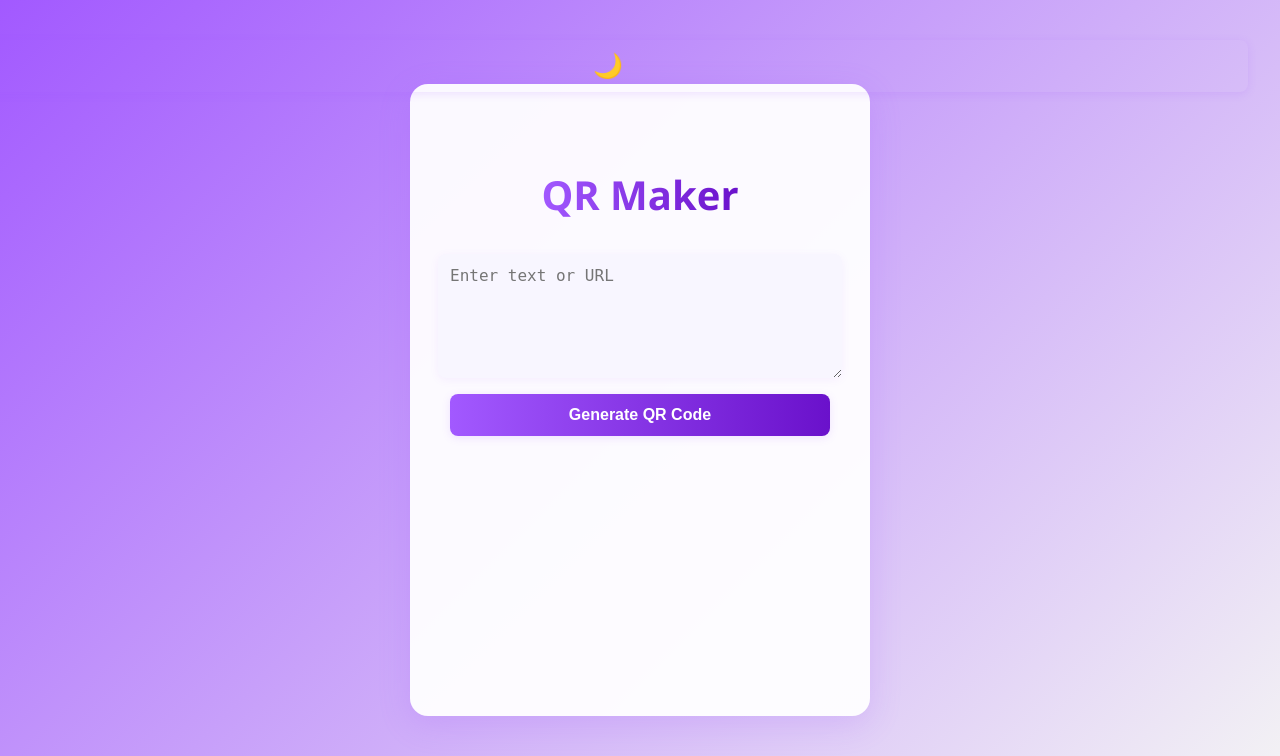
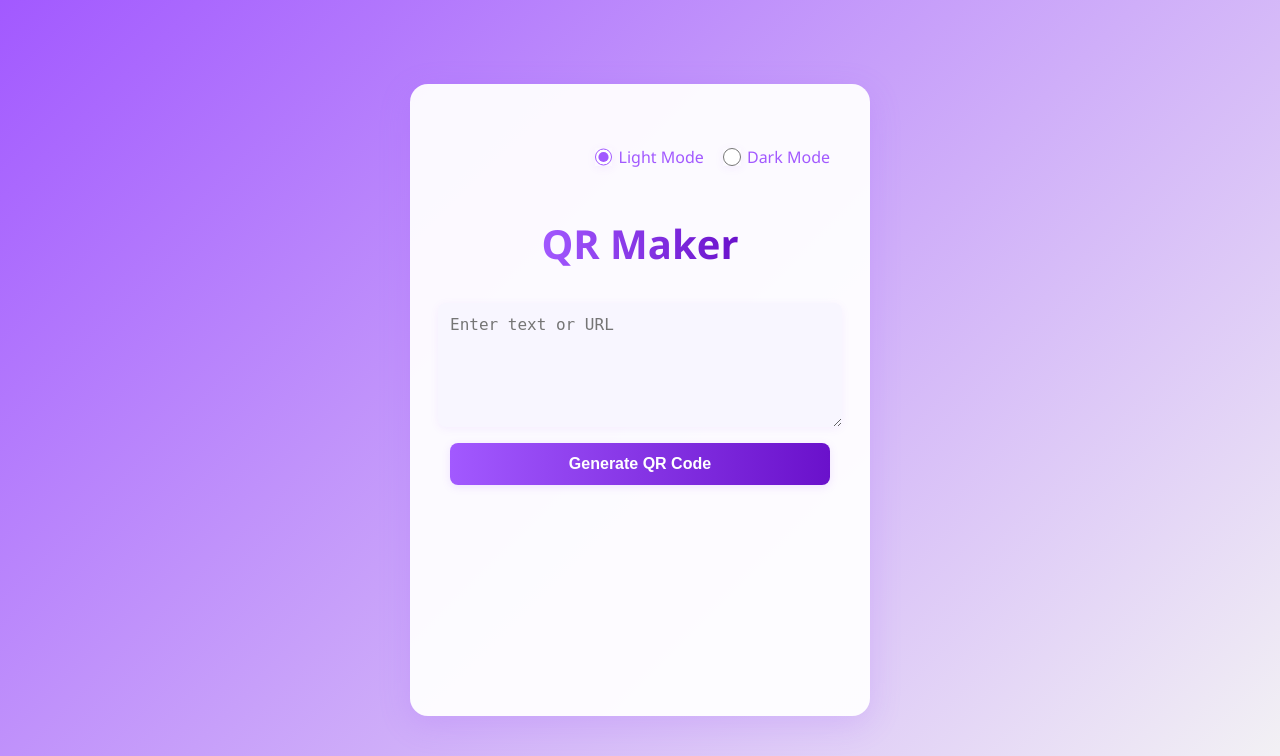
Before and after one commit to Thoembs05/QR-maker, a Flask app: page / in a window 1280 px wide. Shown: the top 756 px of the page. Run offline with Flask 3, Linux system fonts and the light colour scheme.

Commit message:
Some design changes

```diff
--- a/templates/index.html
+++ b/templates/index.html
@@ -100,19 +100,27 @@
         .download-btn:hover {
             background: linear-gradient(90deg, #6a11cb, #a259ff);
         }
-        .mode-toggle {
-            position: absolute;
-            top: 2rem;
-            right: 2rem;
-            background: none;
-            border: none;
-            font-size: 1.5rem;
+        .mode-toggle-group {
+            display: flex;
+            gap: 1.2rem;
+            align-self: flex-end;
+            margin-bottom: 1rem;
+        }
+        .mode-radio {
+            display: flex;
+            align-items: center;
+            font-size: 1rem;
             cursor: pointer;
             color: var(--primary);
-            z-index: 10;
-            transition: color 0.3s;
+            font-weight: 500;
         }
-        body.dark .mode-toggle {
+        .mode-radio input[type="radio"] {
+            accent-color: #a259ff;
+            margin-right: 0.4em;
+            width: 1.1em;
+            height: 1.1em;
+        }
+        body.dark .mode-radio {
             color: #fff;
         }
         textarea {
@@ -141,8 +149,17 @@
     </style>
 </head>
 <body>
-    <button class="mode-toggle" id="modeToggle" title="Toggle dark/light mode">🌙</button>
     <div class="container">
+        <div class="mode-toggle-group">
+            <label class="mode-radio">
+                <input type="radio" name="mode" id="lightMode" value="light">
+                Light Mode
+            </label>
+            <label class="mode-radio">
+                <input type="radio" name="mode" id="darkMode" value="dark">
+                Dark Mode
+            </label>
+        </div>
         <h1>QR Maker</h1>
         <textarea id="qr-input" placeholder="Enter text or URL"></textarea>
         <button onclick="generateQR()">Generate QR Code</button>
@@ -150,14 +167,20 @@
     </div>
     <script src="/static/script.js"></script>
     <script>
-        // Dark/Light mode toggle
-        const modeToggle = document.getElementById('modeToggle');
+        // Dark/Light mode radio toggle
+        const lightRadio = document.getElementById('lightMode');
+        const darkRadio = document.getElementById('darkMode');
         function setMode(dark) {
             document.body.classList.toggle('dark', dark);
-            modeToggle.textContent = dark ? '☀️' : '🌙';
             localStorage.setItem('qr-dark-mode', dark ? '1' : '0');
+            if (dark) {
+                darkRadio.checked = true;
+            } else {
+                lightRadio.checked = true;
+            }
         }
-        modeToggle.onclick = () => setMode(!document.body.classList.contains('dark'));
+        lightRadio.onclick = () => setMode(false);
+        darkRadio.onclick = () => setMode(true);
         // On load, set mode from localStorage
         (function() {
             const dark = localStorage.getItem('qr-dark-mode') === '1';
```
